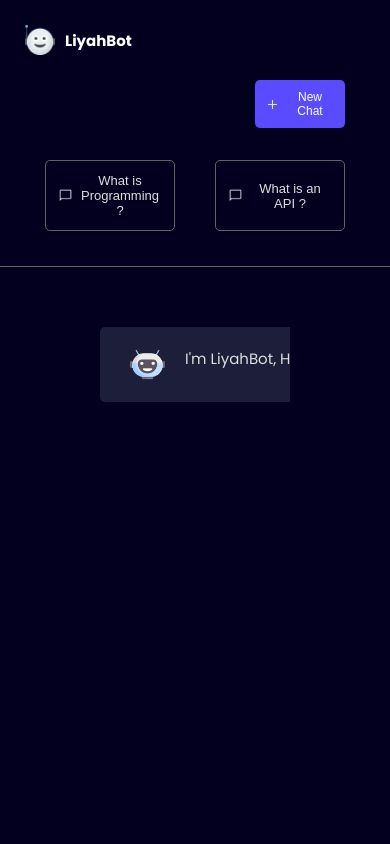
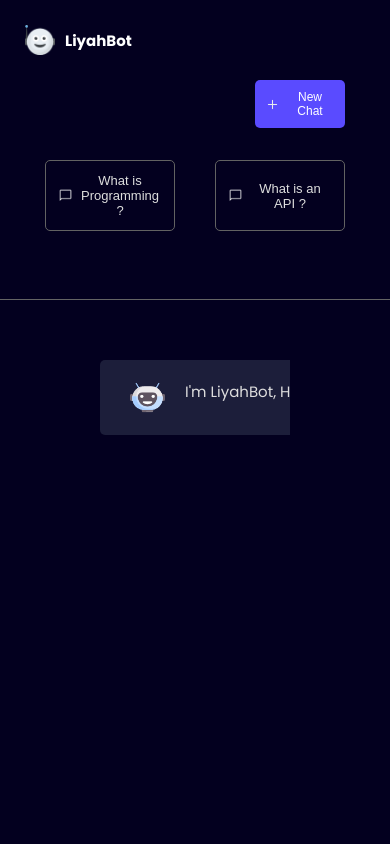
Before and after one commit to Babyliy/chatgpt-clone, a React (Vite) app: page / in a window 390 px wide. Shown: the top 844 px of the page. Built offline with nearby package versions, Linux system fonts and the light colour scheme; no server answers.

Commit message:
Update App.css

```diff
--- a/src/App.css
+++ b/src/App.css
@@ -192,6 +192,9 @@ body {
 .sideBar{
   border: none;
 }
+.upperSide{
+  height: 30rem;
+}
 .upperSidebottom{
   display: flex;
   flex-direction: row;
```
